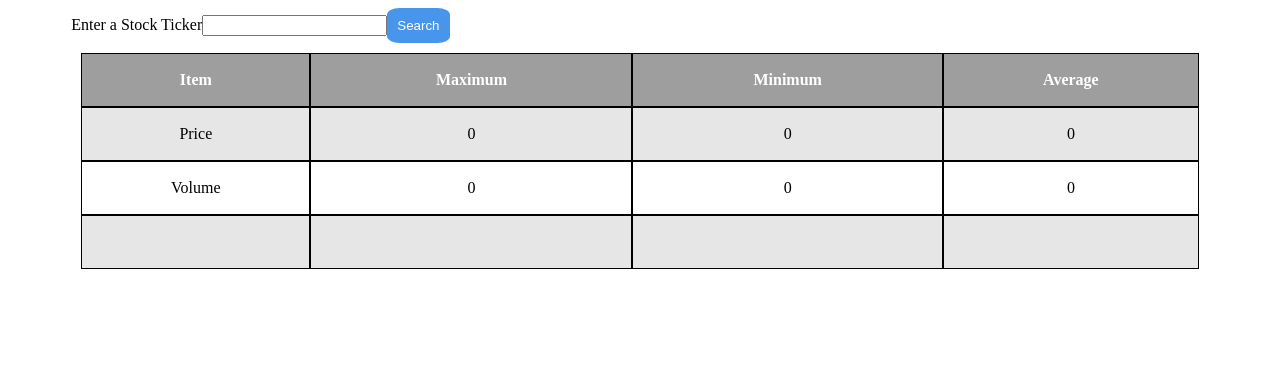
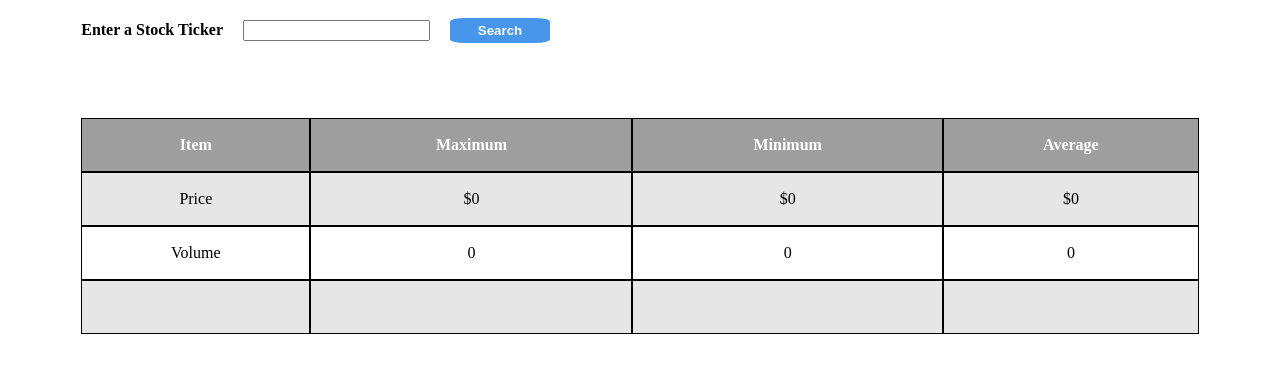
Before and after one commit to jordonpeterson/stock-ticker, a React (Create React App) app in the folder frontend/: page / in a window 1280 px wide. Shown: the top 372 px of the page. Built offline with nearby package versions, Linux system fonts and the light colour scheme; the HTML template or start-up script is replaced by a standard one.

Commit message:
More css improvements

```diff
--- a/frontend/src/components/DisplayTable/DisplayTable.tsx
+++ b/frontend/src/components/DisplayTable/DisplayTable.tsx
@@ -18,9 +18,9 @@ const DisplayTable: FC<DisplayTableProps> = ({tickerData}) => (
             </tr>
             <tr id="row-1" className={"odd-row"}>
                 <td id="tr1-1">Price</td>
-                <td id="tr1-2">{tickerData.max_price}</td>
-                <td id="tr1-3">{tickerData.min_price}</td>
-                <td id="tr1-4">{tickerData.avg_price}</td>
+                <td id="tr1-2">${tickerData.max_price}</td>
+                <td id="tr1-3">${tickerData.min_price}</td>
+                <td id="tr1-4">${tickerData.avg_price}</td>
             </tr>
             <tr id="row-2" className={"even-row"}>
                 <td id="tr2-1">Volume</td>
--- a/frontend/src/components/StockTicker/StockTicker.module.scss
+++ b/frontend/src/components/StockTicker/StockTicker.module.scss
@@ -2,4 +2,8 @@
   width: 90%;
   height: 100%;
   margin: auto;
+  label, input {
+    margin: 10px;
+    font-weight: bold;
+  }
 }
--- a/frontend/src/components/StockTicker/StockTicker.tsx
+++ b/frontend/src/components/StockTicker/StockTicker.tsx
@@ -27,11 +27,12 @@ const StockTicker: FC<StockTickerProps> = () => {
     return (
         <div className={styles.StockTicker} data-testid="StockTicker">
             <div id="ticker-form-wrapper">
-                <form onSubmit={handleSubmit}>
+                <form id="ticker-form" onSubmit={handleSubmit}>
                     <label>
                         Enter a Stock Ticker
-                        <input type="text" name="ticker" value={ticker} onChange={handleChange}/>
                     </label>
+                    <input type="text" name="ticker" value={ticker} onChange={handleChange}/>
+
                     <input id="ticker-form-submit-button" type="submit" value="Search"/>
                 </form>
             </div>
--- a/frontend/src/index.css
+++ b/frontend/src/index.css
@@ -12,14 +12,15 @@
 }
 
 #ticker-form-wrapper {
-    height: 30%;
+    min-height: 100px;
     width: 100%;
 }
 
 #ticker-form-submit-button {
     background: rgba(71,150,236,255);
+    min-width: 100px;
     color: white;
     border: none;
-    padding: 10px;
-    border-radius: 20%;
+    padding: 5px;
+    border-radius: 15%;
 }
```
